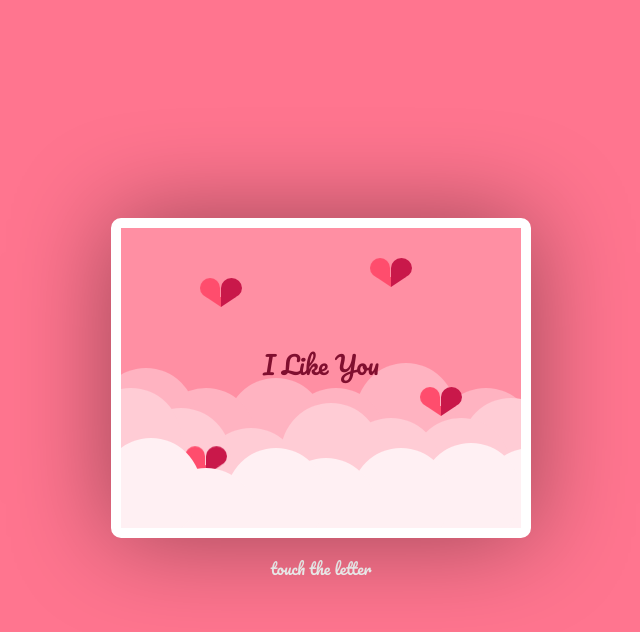
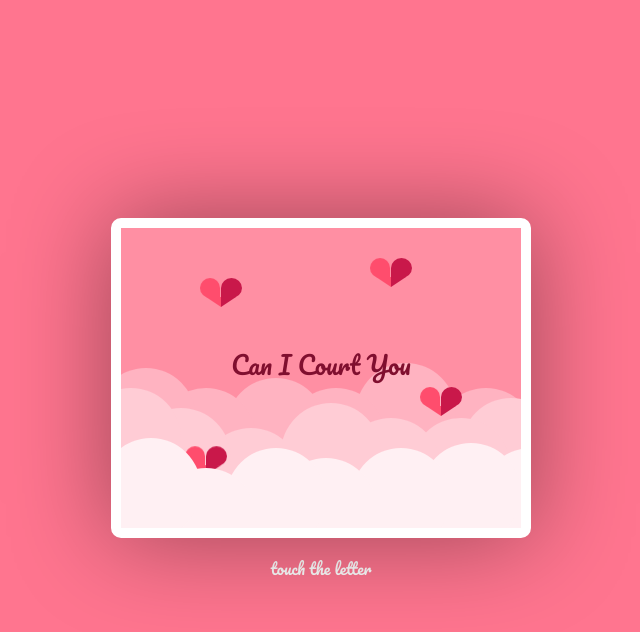
Before and after one commit to christianapatt/huh, a plain HTML site: page index.html in a window 1280 px wide. In both pictures the pointer is over the element 640 px from the left and 363 px from the top of the page. Shown: the whole page, without its empty margins (319-959 px from the left). Drawn offline with Linux system fonts and the light colour scheme.

Commit message:
Refactor styles for Valentine's Day card

```diff
--- a/styles.css
+++ b/styles.css
@@ -187,7 +187,7 @@ body {
 }
 
 .text:hover:before {
-    content:"I Like You";
+    content:"Can I Court You";
     font-size:25px;
 }
 
```
